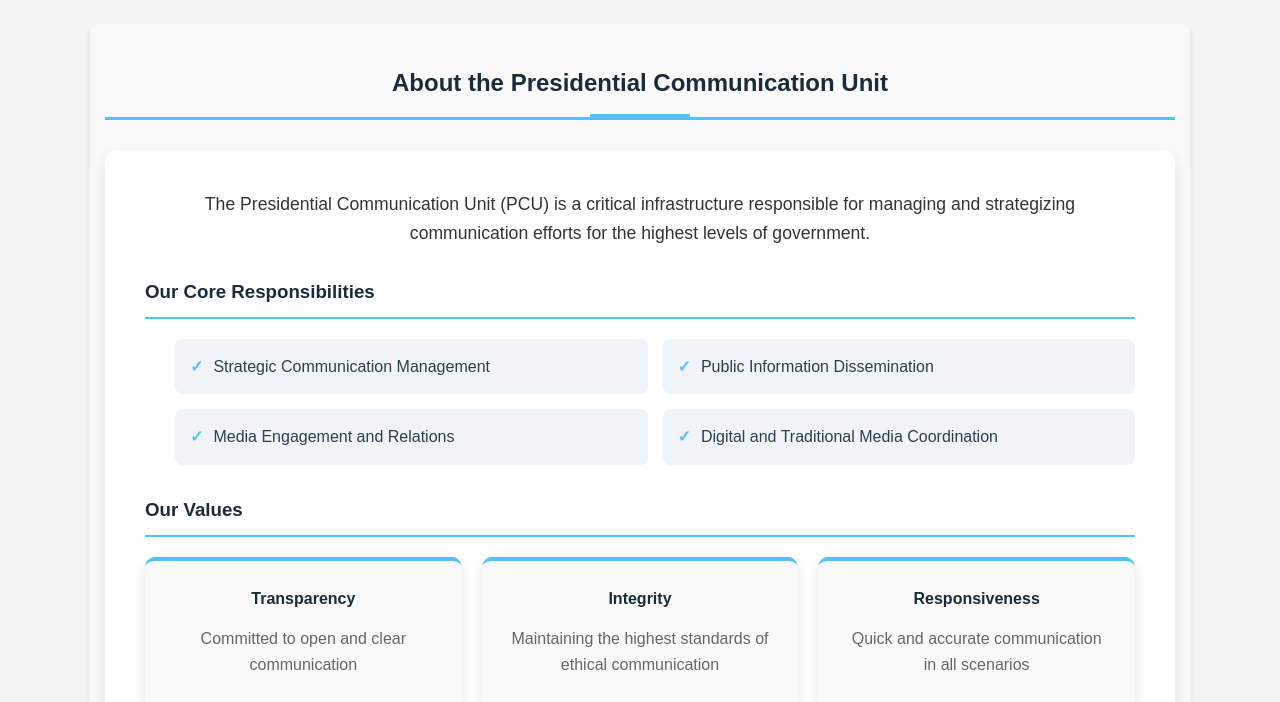
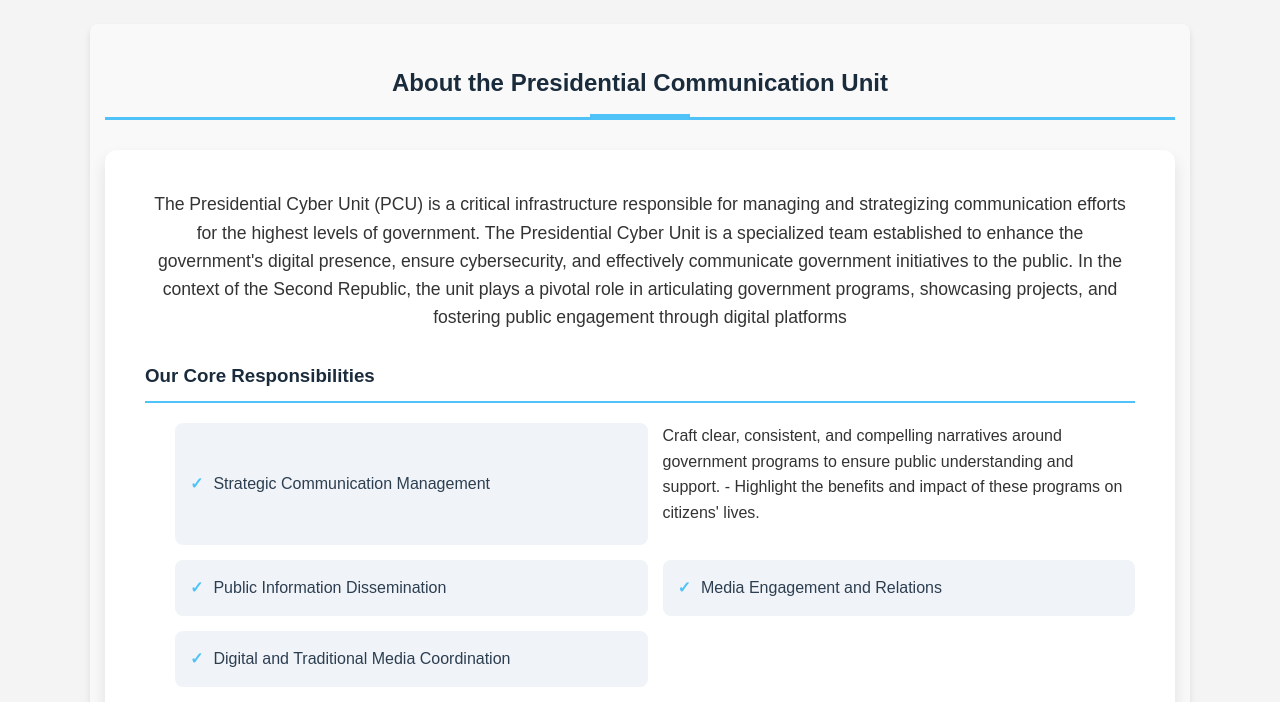
Before and after one commit to munyaradzichiondegwa/wdd131, a plain HTML site: page cyber-project/about.html in a window 1280 px wide. Shown: the part 98-800 px from the top of the page. Drawn offline with Linux system fonts and the light colour scheme.

Commit message:
new changes

```diff
--- a/cyber-project/about.html
+++ b/cyber-project/about.html
@@ -34,12 +34,20 @@
         <section class="about-section">
             <h2>About the Presidential Communication Unit</h2>
             <div class="about-content">
-                <p>The Presidential Communication Unit (PCU) is a critical infrastructure
-                    responsible for managing and strategizing communication efforts for the highest levels of government.</p>
+                <p>The Presidential Cyber Unit (PCU) is a critical infrastructure
+                    responsible for managing and strategizing communication efforts for the highest levels of
+                    government. The Presidential Cyber Unit is a specialized team established to enhance the
+                    government's digital presence, ensure cybersecurity, and effectively communicate government
+                    initiatives to the public. In the context of the Second Republic, the unit plays a pivotal
+                    role in articulating government programs, showcasing projects, and fostering public engagement
+                    through digital platforms</p>
 
                 <h3>Our Core Responsibilities</h3>
                 <ul>
                     <li>Strategic Communication Management</li>
+                    <p>Craft clear, consistent, and compelling narratives around government programs to ensure public understanding and support.
+                    - Highlight the benefits and impact of these programs on citizens' lives.
+                     </p>
                     <li>Public Information Dissemination</li>
                     <li>Media Engagement and Relations</li>
                     <li>Digital and Traditional Media Coordination</li>
```
